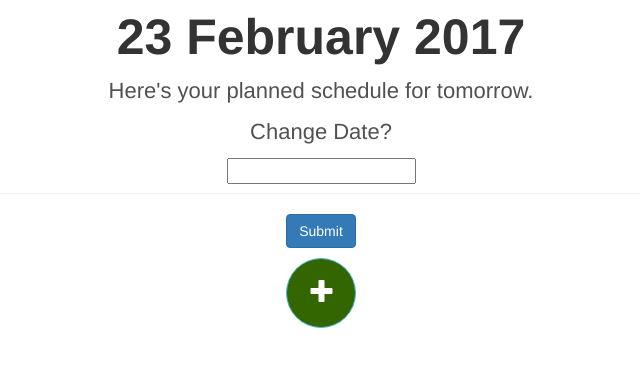
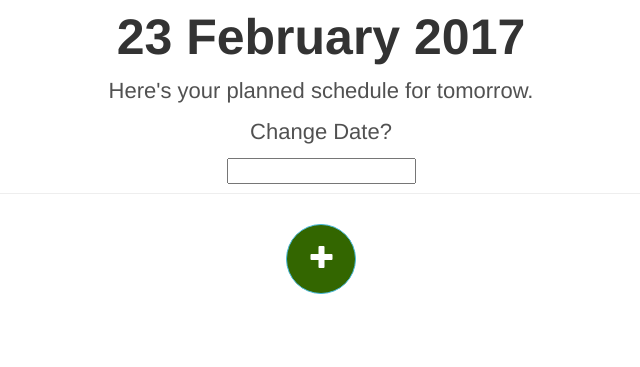
Before and after one commit to JohnDeegs/Goalspring, a Node server app: page /profile in a window 1280 px wide. Shown: the part 65-432 px from the top of the page, without its empty margins (319-959 px from the left). Run offline with Node 20, Linux system fonts and the light colour scheme; the visitor is signed in with stand-in values (Sample User, id 1); style sheets or scripts are compiled from the project's sources; some libraries are stand-ins or nearby versions.

Commit message:
profile form mod

```diff
--- a/views/profile.ejs
+++ b/views/profile.ejs
@@ -79,7 +79,7 @@
 
 			<div class="col-md-12">
 
-				<button type="submit" class="btn btn-primary" id="subTaskBtn">Submit</button>
+				<!--<button type="submit" class="btn btn-primary" id="subTaskBtn">Submit</button>-->
 				<!--This gets the next day's date/time-->
 
 				<!--This is where JQuery will insert user's scheduled data-->
```
